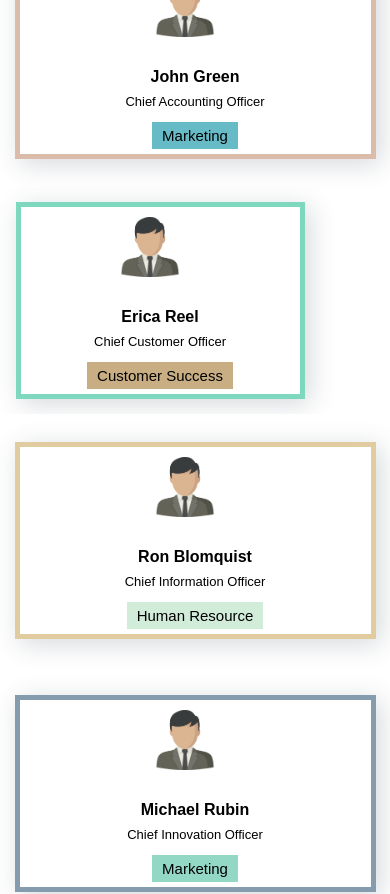
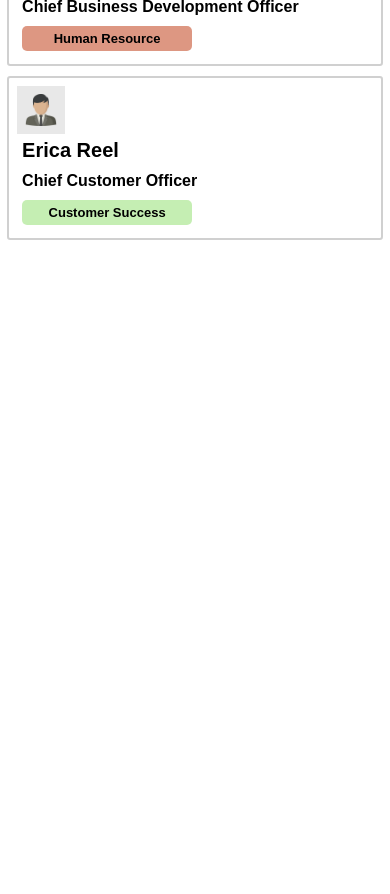
Before and after one commit to vaibhavkaul69/employee-tree-react, a React (Create React App) app: page / in a window 390 px wide. Shown: the part 3120-4014 px from the top of the page. After the commit the page ends 3376 px from the top, so only its background shows below. Built offline with nearby package versions, Linux system fonts and the light colour scheme.

Commit message:
Drag and drop added

```diff
--- a/package.json
+++ b/package.json
@@ -7,6 +7,7 @@
     "@testing-library/react": "^11.2.6",
     "@testing-library/user-event": "^12.8.3",
     "react": "^17.0.2",
+    "react-beautiful-dnd": "^13.1.0",
     "react-dom": "^17.0.2",
     "react-scripts": "4.0.3",
     "web-vitals": "^1.1.1"
--- a/src/App.css
+++ b/src/App.css
@@ -5,18 +5,17 @@
 	flex-wrap: nowrap;
 }
 .org-tree {
-	width: 60%;
+	width: calc(100vw - 30vw);
 	margin: 10px;
 }
 body {
 	font-family: sans-serif;
 }
 .employee-list-container {
-	width: 30%;
+	width: 30vw;
 	height: 100%;
 }
-.employee-list,
-ul {
+.employee-list {
 	height: 100%;
 	padding-inline-start: 10px;
 	display: flex;
@@ -89,21 +88,6 @@ ul {
 	border-radius: 5px;
 	color: #000;
 }
-.org-tree ul {
-	padding-top: 20px;
-	position: relative;
-	transition: all 0.5s;
-}
-
-.org-tree li {
-	float: left;
-	padding-inline-start: 20px;
-	text-align: center;
-	list-style-type: none;
-	position: relative;
-	padding: 20px 5px 0 5px;
-	transition: all 0.5s;
-}
 
 .team-btn {
 	color: #000;
@@ -113,77 +97,42 @@ ul {
 	font: 40 15px sans-serif;
 }
 
-.child {
-	display: flex !important;
-	overflow-x: auto;
+.characters {
+	list-style: none;
+	padding-left: 0;
 }
-span {
-	margin: 5px;
-}
-div > span {
-	position: relative;
-}
-div > span > .card {
-	position: relative;
-	box-shadow: 5px 5px 25px 0 rgba(46, 61, 73, 0.2);
+
+.characters li {
+	display: flex;
+	flex-direction: column;
+	align-items: flex-start;
 	width: 400px;
+	border: solid 2px #d0d0d0;
+	border-radius: 0.2em;
+	padding: 0.5em 0.8em 0.5em 0.5em;
 	margin: 10px auto;
 }
 
-.card .image {
-	border-radius: 50%;
-	width: 80px;
-	min-height: 80px;
-	display: block;
-	margin: 10px auto;
-	z-index: 100;
-}
-.card .image img,
-.node > .node-item > img {
-	width: 60px;
-	height: 60px;
-}
-.card .card-body {
-	background: #fff;
-	min-height: 56px;
-	text-align: center;
-	width: 300px;
-	border-radius: 16px;
-	border-bottom-left-radius: 0;
-	border-bottom-right-radius: 0;
-	position: relative;
-	z-index: -1;
-	left: 50%;
-	transform: translateX(-50%);
+.characters p {
+	max-width: none;
+	font-weight: bold;
+	margin: 5px;
 }
 
-.card .card-body h4 {
-	font-weight: 600;
-	margin: 5px auto;
-	line-height: 20px;
+.characters-thumb {
+	overflow: hidden;
+	flex-shrink: 0;
+	width: 2em;
+	height: 2em;
+	background-color: #e8e8e8;
+	padding: 0.5em;
+	margin-right: 0.5em;
 }
-.card .card-body p {
-	line-height: 20px;
-	margin: 5px auto;
-	font-size: small;
-}
-.card .card-footer {
-	padding: 3px;
-	background: #96f6b7;
-	text-align: center;
-	bottom: 0;
-	position: relative;
-	width: 295px;
-	border-radius: 16px;
-	border-top-left-radius: 0;
-	border-top-right-radius: 0;
-	z-index: -1;
-	left: 50%;
-	transform: translateX(-50%);
-}
-.card .card-footer img {
-	width: 25px;
-	margin: 5px;
+
+.characters-thumb img {
+	display: block;
+	width: 100%;
+	height: auto;
 }
 
 @media all and (max-width: 1000px) {
@@ -199,14 +148,7 @@ div > span > .card {
 		width: 100%;
 		height: 100%;
 	}
-	.card {
-		width: 90%;
-	}
-	.node {
-		overflow-x: scroll;
-		width: 100%;
-	}
-	div > span > .card {
+	.characters li {
 		width: 90%;
 	}
 }
--- a/src/Components/EmployeeChart.js
+++ b/src/Components/EmployeeChart.js
@@ -1,56 +1,66 @@
-import React, { useContext } from "react";
+import React, { useContext, useEffect, useState } from "react";
 //import data from "../data.json";
 import { getRandomColor } from "./getRandomColor";
 import image from "../image.png";
 import { EmployeeDataContext } from "../Context/EmployeeDataContext";
+import { DragDropContext, Droppable, Draggable } from "react-beautiful-dnd";
 
 const EmployeeChart = () => {
-	const { data } = useContext(EmployeeDataContext);
+	const { data, setNewData } = useContext(EmployeeDataContext);
 
+	function handleOnDragEnd(result) {
+		if (!result.destination) return;
+
+		const items = Array.from(data);
+		const [reorderedItem] = items.splice(result.source.index, 1);
+		items.splice(result.destination.index, 0, reorderedItem);
+
+		setNewData(items);
+	}
 	return (
 		<div className="org-tree">
-			<Card data={data} />
+			<DragDropContext onDragEnd={handleOnDragEnd}>
+				<Droppable droppableId="data">
+					{(provided) => (
+						<ul
+							className="characters"
+							{...provided.droppableProps}
+							ref={provided.innerRef}
+						>
+							{data.map((item, index) => {
+								return (
+									<Draggable
+										key={item.id}
+										draggableId={item.id.toString()}
+										index={index}
+									>
+										{(provided) => (
+											<li
+												ref={provided.innerRef}
+												{...provided.draggableProps}
+												{...provided.dragHandleProps}
+											>
+												<div className="characters-thumb">
+													<img src={image} alt={`${item.title} Thumb`} />
 												</div>
-	);
-};
-
-const Card = (props) => {
-	return (
-		<div className={props.name ? props.name : ""}>
-			{props.data.map((item) => {
-				//console.log(item);
-				return (
-					<React.Fragment>
-						<span>
-							<div
-								draggable
-								key={Math.random() * 1000}
-								className="card"
-								style={{ border: `5px solid ${getRandomColor()}` }}
-							>
-								<div className="image">
-									<img
-										src={image}
-										alt="Profile"
-										style={{ borderColor: getRandomColor() }}
-									/>
-								</div>
-								<div className="card-body">
-									<h4>{item.name}</h4>
-									<p>{item.designation}</p>
-									<button
-										className="team-btn"
+												<p className="employee-name">{item.title}</p>
+												<p className="employee-designation">{item.subtitle}</p>
+												<span
 													style={{ background: getRandomColor() }}
+													className="employee-team"
 												>
 													{item.team}
-									</button>
-								</div>
-							</div>
 												</span>
-						{item.children ? <Card data={item.children} name="child" /> : null}
-					</React.Fragment>
+											</li>
+										)}
+									</Draggable>
 								);
 							})}
+							{provided.placeholder}
+						</ul>
+					)}
+				</Droppable>
+			</DragDropContext>
 		</div>
 	);
 };
--- a/src/Components/EmployeeList.js
+++ b/src/Components/EmployeeList.js
@@ -3,14 +3,14 @@ import image from "../image.png";
 import { getRandomColor } from "./getRandomColor";
 
 export default function EmployeeList(props) {
-	const { name, designation, team } = props;
+	const { title, subtitle, team } = props;
 	return (
 		<li className="employee-list-item">
 			<img src={image} alt="Employee Image" className="employee-image" />
 			<div className="employee-data">
-				<h3 className="employee-name">{name}</h3>
+				<h3 className="employee-name">{title}</h3>
 				<h5 className="employee-designation">
-					{designation}
+					{subtitle}
 					<span
 						style={{ background: getRandomColor() }}
 						className="employee-team"
--- a/src/Components/EmployeeListContainer.js
+++ b/src/Components/EmployeeListContainer.js
@@ -12,9 +12,9 @@ export default function EmployeeListContainer() {
 				{data.map((item, i) => {
 					return (
 						<EmployeeList
-							name={item.name}
+							title={item.title}
 							key={i}
-							designation={item.designation}
+							subtitle={item.subtitle}
 							team={item.team}
 						></EmployeeList>
 					);
--- a/src/Components/SearchFilterEmployee.js
+++ b/src/Components/SearchFilterEmployee.js
@@ -5,7 +5,7 @@ export default function SearchFilterEmployee() {
 	const {
 		data,
 		updateSearchInputText,
-		searchEmployeeByName,
+		searchEmployeeBytitle,
 		filterUserByTeam,
 	} = useContext(EmployeeDataContext);
 	const uniqueTeamArray = new Set(data.map((item) => item.team));
@@ -18,7 +18,7 @@ export default function SearchFilterEmployee() {
 					className="search-input"
 					placeholder="Search by name..."
 				/>
-				<button onClick={searchEmployeeByName} className="search-btn">
+				<button onClick={searchEmployeeBytitle} className="search-btn">
 					Search
 				</button>
 			</div>
--- a/src/Context/EmployeeDataContext.js
+++ b/src/Context/EmployeeDataContext.js
@@ -9,71 +9,71 @@ class EmployeeDataContextProvider extends Component {
 			inputText: "",
 			data: [
 				{
-					name: "Mark Hill",
-					designation: "Chief Operation Officer",
+					title: "Mark Hill",
+					subtitle: "Chief Operation Officer",
 					team: "Development",
 					id: 1234,
 					manager: null,
 				},
 				{
-					name: "Joe Linux",
-					designation: "Chief Technology Officer",
+					title: "Joe Linux",
+					subtitle: "Chief Technology Officer",
 					team: "Development",
 					id: 8980,
 					manager: 1234,
 				},
 				{
-					name: "Linda May",
-					designation: "Chief Business Officer",
+					title: "Linda May",
+					subtitle: "Chief Business Officer",
 					team: "Business Team",
 					id: 7878,
 					manager: 1234,
 				},
 				{
-					name: "John Green",
-					designation: "Chief Accounting Officer",
+					title: "John Green",
+					subtitle: "Chief Accounting Officer",
 					team: "Marketing",
 					id: 6789,
 					manager: 1234,
 				},
 				{
-					name: "Ron Blomquist",
-					designation: "Chief Information Officer",
+					title: "Ron Blomquist",
+					subtitle: "Chief Information Officer",
 					team: "Human Resource",
 					id: 6666,
 					manager: 8980,
 				},
 				{
-					name: "Michael Rubin",
-					designation: "Chief Innovation Officer",
+					title: "Michael Rubin",
+					subtitle: "Chief Innovation Officer",
 					team: "Marketing",
 					id: 6567,
 					manager: 8980,
 				},
 				{
-					name: "Alice Lopez",
-					designation: "Chief Communication Officer",
+					title: "Alice Lopez",
+					subtitle: "Chief Communication Officer",
 					team: "Marketing",
 					id: 5634,
 					manager: 7878,
 				},
 				{
-					name: "Marry Johnson",
-					designation: "Chief Brand Officer",
+					title: "Marry Johnson",
+					subtitle: "Chief Brand Officer",
 					team: "Development",
 					id: 7765,
 					manager: 7878,
 				},
 				{
-					name: "Kirk Dougles",
-					designation: "Chief Business Development Officer",
+					title: "Kirk Dougles",
+					subtitle: "Chief Business Development Officer",
 					team: "Human Resource",
 					id: 3458,
 					manager: 7878,
 				},
 				{
-					name: "Erica Reel",
-					designation: "Chief Customer Officer",
+					title: "Erica Reel",
+					subtitle: "Chief Customer Officer",
 					team: "Customer Success",
 					id: 6888,
 					manager: 6789,
@@ -90,7 +90,11 @@ class EmployeeDataContextProvider extends Component {
 			inputText: val,
 		});
 	};
-
+	setNewData = (newData) => {
+		this.setState({
+			data: newData,
+		});
+	};
 	parseData = (arr) => {
 		let root = [];
 		arr.forEach((employee) => {
@@ -130,18 +134,19 @@ class EmployeeDataContextProvider extends Component {
 			data: newData,
 		});
 	}
-	filterUserByTeam = (teamName) => {
+
+	filterUserByTeam = (teamtitle) => {
 		const midArray = this.state.data.filter((item) => {
-			if (item.team.toLowerCase().indexOf(teamName.toLowerCase()) !== -1) {
+			if (item.team.toLowerCase().indexOf(teamtitle.toLowerCase()) !== -1) {
 				return item;
 			}
 		});
 		this.updateDataArray(midArray);
 	};
-	searchEmployeeByName = () => {
+	searchEmployeeBytitle = () => {
 		const inputData = this.state.inputText;
 		const midArray = this.state.data.filter((item) => {
-			if (item.name.toLowerCase().indexOf(inputData.toLowerCase()) !== -1) {
+			if (item.title.toLowerCase().indexOf(inputData.toLowerCase()) !== -1) {
 				return item;
 			}
 		});
@@ -163,11 +168,12 @@ class EmployeeDataContextProvider extends Component {
 				value={{
 					...this.state,
 					updateSearchInputText: this.updateSearchInputText,
-					searchEmployeeByName: this.searchEmployeeByName,
+					searchEmployeeBytitle: this.searchEmployeeBytitle,
 					filterUserByTeam: this.filterUserByTeam,
 					employee_mapping: this.employee_mapping,
 					tree: this.tree,
 					root: this.root,
+					setNewData: this.setNewData,
 				}}
 			>
 				{this.props.children}
```
Also changed, not shown: 1 other file (tests, documents, lock files or other folders). Lines whose indentation alone changed are shown as unchanged.
